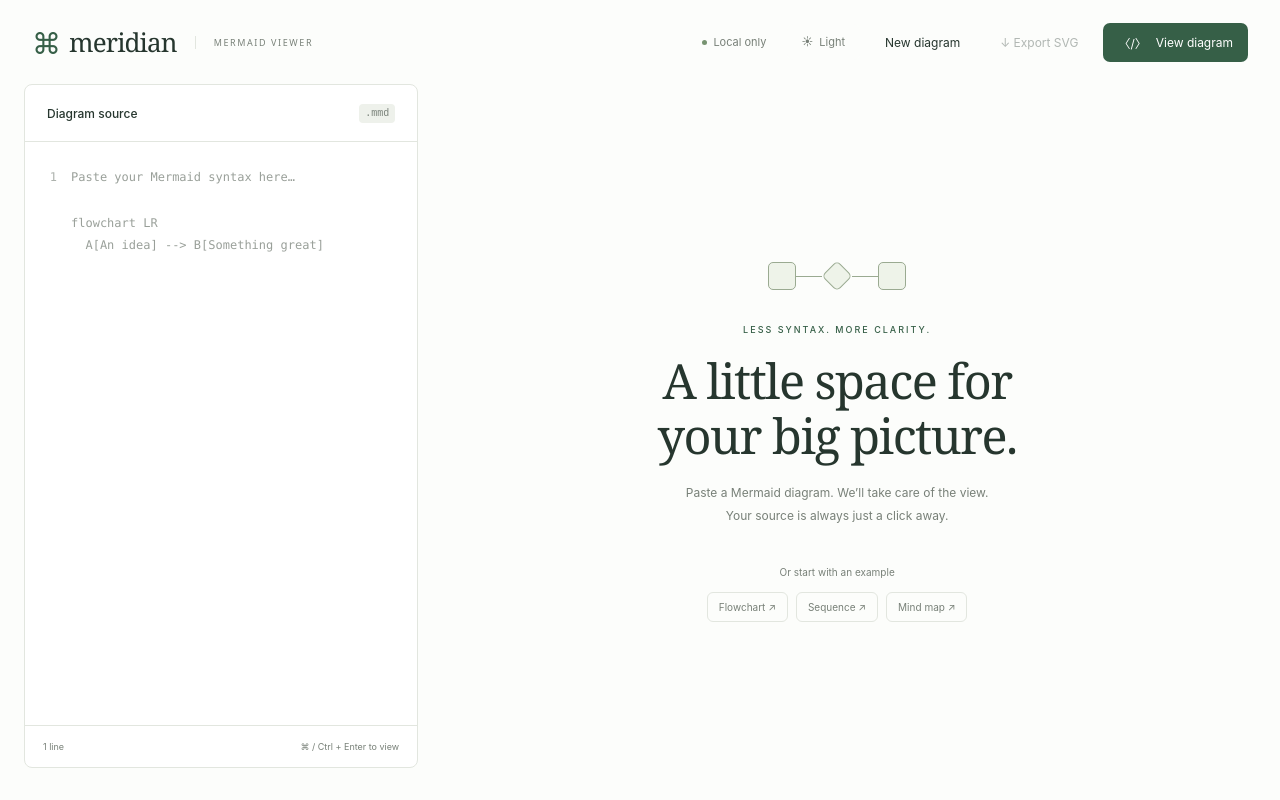
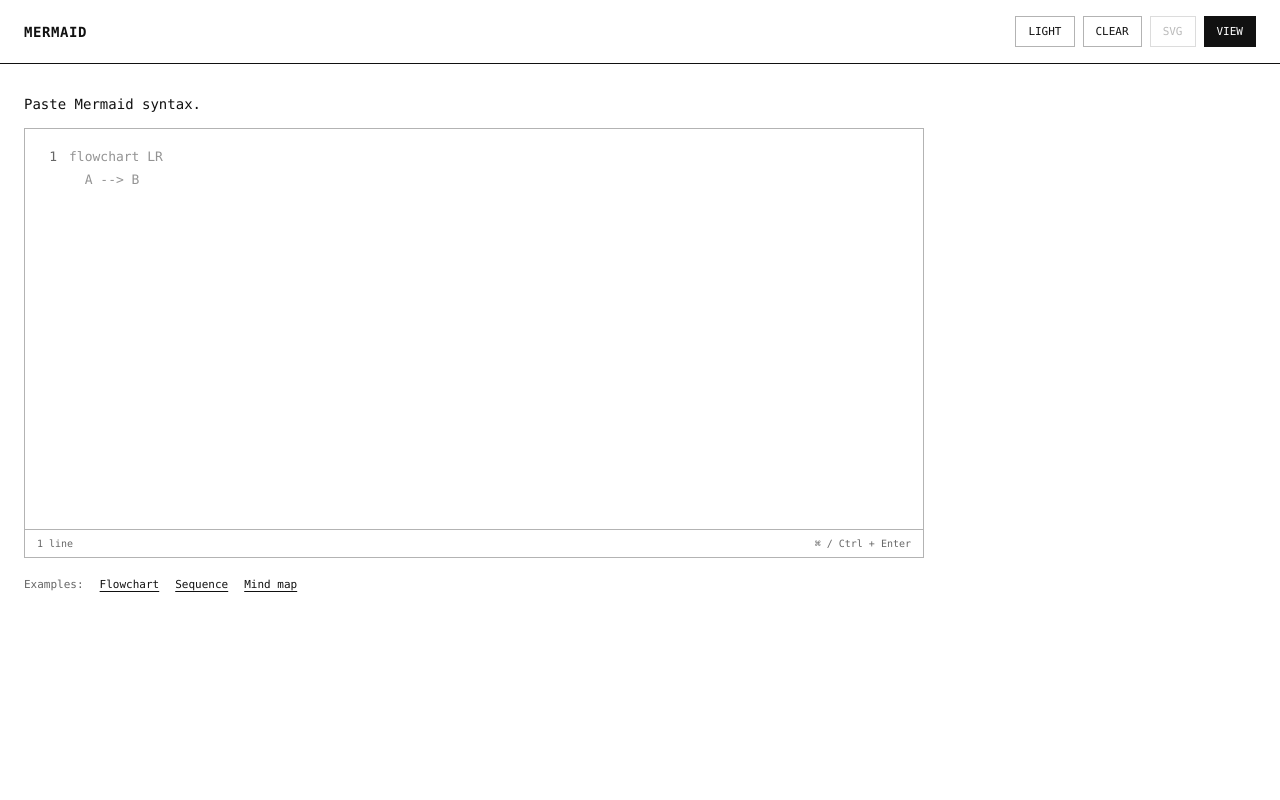
Before and after one commit to nabn/mermaid-viewer, a website built with Vite: page index.html in a window 1280 px wide. Built offline with nearby package versions, Linux system fonts and the light colour scheme.

Commit message:
Use minimal monochrome UI and follow device theme

```diff
--- a/index.html
+++ b/index.html
@@ -3,41 +3,36 @@
   <head>
     <meta charset="UTF-8" />
     <meta name="viewport" content="width=device-width, initial-scale=1.0" />
-    <meta name="theme-color" content="#f7f8f5" />
-    <title>Meridian — Mermaid viewer</title>
+    <meta name="theme-color" content="#ffffff" />
+    <title>Mermaid</title>
   </head>
   <body>
     <div id="app">
       <header class="toolbar">
-        <a class="brand" href="./" aria-label="Meridian home"><span class="brand-mark">⌘</span> meridian <span class="brand-caption">MERMAID VIEWER</span></a>
+        <a class="brand" href="./" aria-label="Mermaid home">MERMAID</a>
         <div class="actions">
-          <span class="local-badge"><i></i> Local only</span>
-          <button id="theme" class="theme-badge" aria-label="Switch to dark theme">☀ <span>Light</span></button>
-          <button id="new" class="quiet" title="Clear diagram and start again">New diagram</button>
-          <button id="export" class="quiet" disabled>↓ <span>Export SVG</span></button>
-          <button id="toggle" class="primary" aria-controls="editor" aria-expanded="true"><span aria-hidden="true">〈/〉</span> <span id="toggle-label">View diagram</span></button>
+          <button id="theme" aria-label="Switch to dark theme">LIGHT</button>
+          <button id="new" title="Clear source">CLEAR</button>
+          <button id="export" aria-label="Export SVG" disabled>SVG</button>
+          <button id="toggle" aria-label="Toggle source" aria-controls="editor" aria-expanded="true" aria-keyshortcuts="Meta+Enter Control+Enter"><span id="toggle-label">VIEW</span></button>
         </div>
       </header>
       <main id="workspace" class="workspace editing empty">
         <aside id="editor" class="editor">
-          <div class="panel-heading"><span>Diagram source</span><span class="file-type">.mmd</span></div>
-          <div class="editor-body"><div id="line-numbers" aria-hidden="true">1</div><textarea id="source" spellcheck="false" autocapitalize="off" autocomplete="off" aria-label="Mermaid diagram source" placeholder="Paste your Mermaid syntax here…&#10;&#10;flowchart LR&#10;  A[An idea] --> B[Something great]"></textarea></div>
-          <div id="error" class="error" role="status" hidden></div>
-          <div class="editor-footer"><span id="line-count">1 line</span><span>⌘ / Ctrl + Enter to view</span></div>
+          <label class="panel-heading" for="source"><span class="paste-label">Paste Mermaid syntax.</span><span class="source-label">SOURCE</span></label>
+          <div class="source-box">
+            <div class="editor-body"><div id="line-numbers" aria-hidden="true">1</div><textarea id="source" spellcheck="false" autocapitalize="off" autocomplete="off" aria-label="Mermaid diagram source" placeholder="flowchart LR&#10;  A --> B"></textarea></div>
+            <div id="error" class="error" role="status" hidden></div>
+            <div class="editor-meta"><span id="line-count">1 line</span><span>⌘ / Ctrl + Enter</span></div>
+          </div>
+          <div id="empty-state" class="examples"><span>Examples:</span><button data-example="flowchart">Flowchart</button><button data-example="sequence">Sequence</button><button data-example="mindmap">Mind map</button></div>
         </aside>
         <section class="canvas" aria-label="Diagram preview">
-          <div id="empty-state" class="empty-state">
-            <div class="diagram-glyph" aria-hidden="true"><span></span><b></b><span></span><b></b><span></span></div>
-            <p class="eyebrow">LESS SYNTAX. MORE CLARITY.</p>
-            <h1>A little space for<br>your big picture.</h1>
-            <p class="intro">Paste a Mermaid diagram. We’ll take care of the view.<br>Your source is always just a click away.</p>
-            <div class="examples"><span>Or start with an example</span><div><button data-example="flowchart">Flowchart ↗</button><button data-example="sequence">Sequence ↗</button><button data-example="mindmap">Mind map ↗</button></div></div>
-          </div>
           <div id="diagram" tabindex="0" aria-label="Rendered diagram" hidden></div>
           <div id="preview-error" class="preview-error" role="status" hidden></div>
         </section>
       </main>
-      <span id="status" class="sr-only" role="status">Ready when you are</span>
+      <span id="status" class="sr-only" role="status">Paste Mermaid syntax.</span>
     </div>
     <script type="module" src="/src/main.ts"></script>
   </body>
--- a/src/main.ts
+++ b/src/main.ts
@@ -13,37 +13,26 @@ let autoPreview = true;
 let lastSVG = '';
 let timer: ReturnType<typeof setTimeout>;
 
-function saved(key: string) {
-  try { return localStorage.getItem(key); } catch { return null; }
-}
-function save(key: string, value: string) {
-  try { localStorage.setItem(key, value); } catch { /* Theme persistence is optional. */ }
-}
-
 const examples: Record<string, string> = {
   flowchart: `flowchart LR
-  A([An idea]) --> B[Make a little space]
-  B --> C{See the big picture}
-  C -->|Refine| B
-  C -->|Ready| D([Bring it to life])`,
+  A[Request] --> B{Cached?}
+  B -->|Yes| C[Response]
+  B -->|No| D[Fetch]
+  D --> C`,
   sequence: `sequenceDiagram
-  participant You
-  participant Meridian
-  You->>Meridian: Paste a Mermaid diagram
-  Meridian-->>You: A clearer picture
-  You->>Meridian: Make a small change
-  Meridian-->>You: Updated, instantly`,
+  participant Client
+  participant Server
+  Client->>Server: GET /items
+  Server-->>Client: 200 OK`,
   mindmap: `mindmap
-  root((A good idea))
-    Explore
-      Ask questions
-      Connect the dots
-    Create
-      Start small
-      Keep it simple
-    Share
-      Tell a story
-      Make it clear`,
+  root((Project))
+    Client
+      Views
+      State
+    Server
+      API
+      Database
+    Tests`,
 };
 
 function setEditing(value: boolean) {
@@ -51,7 +40,7 @@ function setEditing(value: boolean) {
   $('editor').hidden = !value;
   workspace.classList.toggle('editing', value);
   toggle.setAttribute('aria-expanded', String(value));
-  $('toggle-label').textContent = value ? 'View diagram' : 'Edit source';
+  $('toggle-label').textContent = value ? 'VIEW' : 'SOURCE';
   if (value) source.focus();
   else diagram.focus();
 }
@@ -78,12 +67,12 @@ function update(allowFlip = false) {
     workspace.classList.add('empty');
     exportButton.disabled = true;
     lastSVG = '';
-    $('status').textContent = 'Ready when you are';
+    $('status').textContent = 'Paste Mermaid syntax.';
     return;
   }
   try {
     const result = render(text, {
-      fontFamily: 'system-ui, sans-serif', fontSize: 15, padding: 32,
+      fontFamily: 'monospace', fontFamilyMono: 'monospace', fontSize: 14, padding: 24,
       autoDirection: false, images: false, links: false,
     });
     diagram.innerHTML = result.svg;
@@ -101,9 +90,9 @@ function update(allowFlip = false) {
     const message = error instanceof Error ? error.message : String(error);
     errorBox.textContent = message;
     errorBox.hidden = false;
-    $('status').textContent = lastSVG ? '● Syntax needs attention · showing last valid diagram' : '● Syntax needs attention';
+    $('status').textContent = lastSVG ? 'Syntax error. Showing last valid diagram.' : 'Syntax error.';
     if (!editing) {
-      $('preview-error').textContent = 'This source needs a small fix. Open Edit source to see the details.';
+      $('preview-error').textContent = 'Syntax error. Open SOURCE for details.';
       $('preview-error').hidden = false;
     }
   }
@@ -135,7 +124,7 @@ document.addEventListener('keydown', (event) => {
   }
 });
 $('new').addEventListener('click', () => {
-  if (source.value.trim() && !window.confirm('Start a new diagram? This replaces your current local draft.')) return;
+  if (source.value.trim() && !window.confirm('Clear source?')) return;
   clearTimeout(timer);
   source.value = '';
   autoPreview = true;
@@ -153,13 +142,14 @@ for (const button of document.querySelectorAll<HTMLButtonElement>('[data-example
 
 function setTheme(theme: string) {
   document.documentElement.dataset.theme = theme;
-  $('theme').innerHTML = theme === 'dark' ? '☾ <span>Dark</span>' : '☀ <span>Light</span>';
+  $('theme').textContent = theme.toUpperCase();
+  document.querySelector('meta[name="theme-color"]')?.setAttribute('content', theme === 'dark' ? '#111111' : '#ffffff');
   $('theme').setAttribute('aria-label', `Switch to ${theme === 'dark' ? 'light' : 'dark'} theme`);
-  save('meridian-theme', theme);
 }
 $('theme').addEventListener('click', () => setTheme(document.documentElement.dataset.theme === 'dark' ? 'light' : 'dark'));
-const initialTheme = saved('meridian-theme');
-setTheme(initialTheme === 'dark' ? 'dark' : 'light');
+const deviceTheme = window.matchMedia('(prefers-color-scheme: dark)');
+setTheme(deviceTheme.matches ? 'dark' : 'light');
+deviceTheme.addEventListener('change', event => setTheme(event.matches ? 'dark' : 'light'));
 
 exportButton.addEventListener('click', () => {
   if (!lastSVG) return;
--- a/src/style.css
+++ b/src/style.css
@@ -1,88 +1,73 @@
 :root {
-  font-family: Inter, -apple-system, BlinkMacSystemFont, 'Segoe UI', sans-serif;
+  font-family: 'SFMono-Regular', Consolas, 'Liberation Mono', monospace;
+  font-size: 13px;
   color-scheme: light;
-  --page: #fcfdfb; --canvas: #fcfdfb; --panel: #ffffff; --text: #26362e;
-  --muted: #788078; --border: #e2e6df; --soft: #eef1eb; --accent: #365f47;
-  --accent-text: #ffffff; --dots: #dce2d7; --error: #ad443c;
-  --pele-bg: #fcfdfb; --pele-fg: #26362e; --pele-muted: #727e73;
-  --pele-line: #6b826e; --pele-surface: #eef3e9; --pele-surface-alt: #e5ecdf;
-  --pele-border: #9aaa91; --pele-accent: #365f47; --pele-critical: #b0443c; --pele-error: #ad443c;
-  --pele-series-1: #527d64; --pele-series-2: #a67942; --pele-series-3: #6d799e; --pele-series-4: #af6861;
-  --pele-series-5: #538788; --pele-series-6: #a08c40; --pele-series-7: #93769b; --pele-series-8: #8d7663;
+  --page: #ffffff; --text: #111111; --muted: #666666; --border: #b3b3b3; --soft: #f2f2f2; --error: #b42318;
+  --pele-bg: #ffffff; --pele-fg: #111111; --pele-muted: #666666;
+  --pele-line: #333333; --pele-surface: #f5f5f5; --pele-surface-alt: #e8e8e8;
+  --pele-border: #555555; --pele-accent: #111111; --pele-critical: #b42318; --pele-error: #b42318;
+  --pele-series-1: #333333; --pele-series-2: #777777; --pele-series-3: #555555; --pele-series-4: #999999;
+  --pele-series-5: #444444; --pele-series-6: #888888; --pele-series-7: #666666; --pele-series-8: #aaaaaa;
+  --pele-radius: 0px;
 }
 :root[data-theme='dark'] {
   color-scheme: dark;
-  --page: #1c221e; --canvas: #1c221e; --panel: #202722; --text: #e0e8dd;
-  --muted: #97a393; --border: #323c33; --soft: #2a342c; --accent: #a4c599;
-  --accent-text: #1c2b20; --dots: #354135; --error: #ed9f94;
-  --pele-bg: #1c221e; --pele-fg: #e0e8dd; --pele-muted: #a4b09f;
-  --pele-line: #98b18e; --pele-surface: #2d3a2c; --pele-surface-alt: #253024;
-  --pele-border: #71876a; --pele-accent: #b0cf9f; --pele-critical: #ed9f94; --pele-error: #ed9f94;
-  --pele-series-1: #8bb79a; --pele-series-2: #d0a36c; --pele-series-3: #9caad1; --pele-series-4: #d8978f;
-  --pele-series-5: #88b9bb; --pele-series-6: #c5b46c; --pele-series-7: #ba9bc3; --pele-series-8: #bda18a;
+  --page: #111111; --text: #eeeeee; --muted: #aaaaaa; --border: #666666; --soft: #222222; --error: #ff8a80;
+  --pele-bg: #111111; --pele-fg: #eeeeee; --pele-muted: #aaaaaa;
+  --pele-line: #cccccc; --pele-surface: #222222; --pele-surface-alt: #333333;
+  --pele-border: #aaaaaa; --pele-accent: #eeeeee; --pele-critical: #ff8a80; --pele-error: #ff8a80;
+  --pele-series-1: #dddddd; --pele-series-2: #999999; --pele-series-3: #bbbbbb; --pele-series-4: #777777;
+  --pele-series-5: #cccccc; --pele-series-6: #888888; --pele-series-7: #aaaaaa; --pele-series-8: #666666;
 }
 * { box-sizing: border-box; }
 body { margin: 0; background: var(--page); color: var(--text); }
-button, a, textarea { -webkit-tap-highlight-color: transparent; }
-button { font: inherit; cursor: pointer; color: inherit; }
-button:disabled { opacity: .35; cursor: not-allowed; }
-button:not(:disabled):active { transform: scale(.97); }
-button:focus-visible, a:focus-visible, #diagram:focus-visible { outline: 2px solid var(--accent); outline-offset: 4px; }
+button, textarea { font: inherit; color: inherit; }
+button { cursor: pointer; background: transparent; border: 1px solid var(--border); border-radius: 0; }
+button:disabled { color: var(--muted); opacity: .45; cursor: not-allowed; }
+button:not(:disabled):hover { background: var(--soft); }
+button:not(:disabled):active { background: var(--text); color: var(--page); }
+button:focus-visible, a:focus-visible, #diagram:focus-visible { outline: 2px solid var(--text); outline-offset: 3px; }
 [hidden] { display: none !important; }
-#app { min-height: 100dvh; display: flex; flex-direction: column; }
-.toolbar { min-height: 84px; padding: 0 32px; display: flex; align-items: center; justify-content: space-between; gap: 20px; }
-.brand { color: var(--text); text-decoration: none; font-family: Georgia, serif; font-size: 26px; letter-spacing: -.9px; display: flex; align-items: center; gap: 9px; white-space: nowrap; }
-.brand-mark { font: 29px system-ui; color: var(--accent); }
-.brand-caption { font: 9px system-ui; letter-spacing: 1.6px; color: var(--muted); border-left: 1px solid var(--border); margin-left: 9px; padding-left: 18px; }
-.actions { display: flex; align-items: center; gap: 10px; font-size: 12px; }
-.actions button { border-radius: 7px; padding: 10px 14px; border: 1px solid transparent; white-space: nowrap; }
-.quiet { background: transparent; }
-.quiet:hover { background: var(--soft); }
-.primary { background: var(--accent); color: var(--accent-text); display: flex; gap: 9px; align-items: center; }
-.local-badge { display: flex; align-items: center; gap: 6px; color: var(--muted); font-size: 11px; padding-right: 10px; }
-.local-badge i { width: 5px; height: 5px; background: #779371; border-radius: 50%; display: inline-block; }
-.workspace { flex: 1; margin: 0 24px; display: grid; grid-template-columns: minmax(0, 1fr); align-items: start; }
-.workspace.empty { align-items: stretch; }
-.workspace.editing { grid-template-columns: minmax(280px, 32%) minmax(0, 1fr); }
-.editor { position: sticky; top: 16px; height: calc(100dvh - 116px); min-height: 280px; min-width: 0; background: var(--panel); border: 1px solid var(--border); border-radius: 8px; display: flex; flex-direction: column; overflow: hidden; }
-.panel-heading { height: 57px; display: flex; justify-content: space-between; align-items: center; padding: 0 22px; border-bottom: 1px solid var(--border); font-size: 12px; font-weight: 550; }
-.file-type { font: 10px ui-monospace, monospace; color: var(--muted); background: var(--soft); padding: 4px 6px; border-radius: 4px; }
-.editor-body { display: flex; flex: 1; min-height: 0; padding-top: 24px; }
-#line-numbers { width: 46px; flex-shrink: 0; text-align: right; padding-right: 14px; color: var(--muted); opacity: .6; white-space: pre; overflow: hidden; user-select: none; }
-textarea, #line-numbers { font: 12px/1.9 'SFMono-Regular', Consolas, 'Liberation Mono', monospace; }
-textarea { flex: 1; min-width: 0; resize: none; background: transparent; color: var(--text); border: 0; outline: 0; padding: 0 20px 24px 0; white-space: pre; tab-size: 2; }
-textarea::placeholder { color: var(--muted); opacity: .75; }
-.editor-footer { padding: 15px 18px; display: flex; justify-content: space-between; gap: 8px; font-size: 9px; color: var(--muted); border-top: 1px solid var(--border); }
-.error { color: var(--error); padding: 16px; max-height: 180px; overflow: auto; border-top: 1px solid var(--border); font: 11px/1.6 ui-monospace, monospace; white-space: pre-wrap; overflow-wrap: anywhere; }
-.canvas { min-width: 0; display: flex; flex-direction: column; }
-.theme-badge { pointer-events: auto; border: 1px solid var(--border); border-radius: 6px; background: var(--canvas); padding: 6px 9px; font-size: 11px; color: var(--muted); display: flex; gap: 6px; }
-.empty-state { margin: auto; text-align: center; padding: 76px 20px; }
-.diagram-glyph { display: flex; align-items: center; justify-content: center; margin-bottom: 34px; }
-.diagram-glyph span { width: 28px; height: 28px; border: 1px solid var(--pele-border); border-radius: 5px; background: var(--pele-surface); }
-.diagram-glyph span:nth-of-type(2) { transform: rotate(45deg); width: 22px; height: 22px; margin: 0 4px; }
-.diagram-glyph b { width: 26px; height: 1px; background: var(--pele-border); }
-.eyebrow { font-size: 9px; font-weight: 550; letter-spacing: 2px; color: var(--accent); }
-h1 { font: normal clamp(32px, 3.8vw, 52px)/1.12 Georgia, serif; letter-spacing: -1.5px; margin: 18px 0 20px; }
-.intro { font-size: 12px; line-height: 1.9; color: var(--muted); }
-.examples { margin-top: 38px; font-size: 10px; color: var(--muted); }
-.examples > div { display: flex; justify-content: center; gap: 8px; margin-top: 14px; }
-.examples button { border: 1px solid var(--border); background: var(--canvas); border-radius: 6px; padding: 8px 11px; font-size: 10px; }
-.examples button:hover, .theme-badge:hover { background: var(--soft); }
-#diagram { width: 100%; padding: 24px 40px 64px; }
+#app { min-height: 100dvh; }
+.toolbar { min-height: 64px; padding: 12px 24px; display: flex; align-items: center; justify-content: space-between; gap: 16px; border-bottom: 1px solid var(--text); }
+.brand { color: inherit; text-decoration: none; font-size: 14px; font-weight: 700; letter-spacing: .04em; }
+.actions { display: flex; gap: 8px; }
+.actions button { padding: 8px 12px; font-size: 11px; }
+#toggle[aria-expanded='true'] { background: var(--text); border-color: var(--text); color: var(--page); }
+.workspace { margin: 0 24px; display: grid; grid-template-columns: minmax(0, 1fr); align-items: start; }
+.workspace.editing { grid-template-columns: minmax(280px, 32%) minmax(0, 1fr); gap: 24px; }
+.workspace.empty.editing { grid-template-columns: minmax(0, 1fr); max-width: 900px; }
+.workspace.empty .canvas { display: none; }
+.editor { position: sticky; top: 16px; min-width: 0; margin: 32px 0; }
+.panel-heading { display: block; margin-bottom: 16px; font-size: 11px; }
+.paste-label { display: none; }
+.empty .paste-label { display: inline; font-size: 14px; }
+.empty .source-label { display: none; }
+.source-box { border: 1px solid var(--border); }
+.editor-body { display: flex; height: clamp(240px, 50dvh, 560px); padding-top: 16px; }
+#line-numbers { width: 44px; flex-shrink: 0; padding-right: 12px; text-align: right; color: var(--muted); white-space: pre; overflow: hidden; user-select: none; }
+textarea, #line-numbers { font: inherit; line-height: 1.8; }
+textarea { flex: 1; min-width: 0; resize: none; background: transparent; border: 0; outline: 0; padding: 0 16px 16px 0; white-space: pre; tab-size: 2; }
+.source-box:focus-within { border-color: var(--text); outline: 1px solid var(--text); }
+textarea::placeholder { color: var(--muted); opacity: .7; }
+.editor-meta { border-top: 1px solid var(--border); padding: 8px 12px; display: flex; justify-content: space-between; gap: 8px; font-size: 10px; color: var(--muted); }
+.error { padding: 12px; max-height: 180px; overflow: auto; border-top: 1px solid var(--border); color: var(--error); font-size: 12px; line-height: 1.6; white-space: pre-wrap; overflow-wrap: anywhere; }
+.examples { margin-top: 16px; display: flex; align-items: center; flex-wrap: wrap; gap: 8px 16px; font-size: 11px; color: var(--muted); }
+.examples button { border: 0; padding: 4px 0; text-decoration: underline; text-underline-offset: 3px; color: var(--text); }
+.canvas { min-width: 0; }
+#diagram { width: 100%; padding: 32px 0 64px; }
 #diagram > svg { display: block; height: auto; max-width: 100%; margin: 0 auto; }
-.preview-error { margin: 0 20px 24px; padding: 12px; text-align: center; background: var(--panel); color: var(--error); border: 1px solid var(--border); border-radius: 7px; font-size: 12px; }
+.preview-error { margin: 0 0 24px; padding: 12px; background: var(--page); color: var(--error); border: 1px solid var(--error); font-size: 12px; }
 .sr-only { position: absolute; width: 1px; height: 1px; padding: 0; margin: -1px; overflow: hidden; clip-path: inset(50%); white-space: nowrap; border: 0; }
-@media (max-width: 1000px) { .brand-caption, .local-badge { display: none; } .toolbar { padding: 0 24px; } }
 @media (max-width: 680px) {
-  .toolbar { padding: 0 14px; min-height: 68px; gap: 8px; }
-  .brand { font-size: 21px; } .brand-mark { display: none; }
-  .actions { gap: 2px; font-size: 11px; } .actions button { padding: 9px 8px; }
-  #export span, #theme span, #toggle > span[aria-hidden] { display: none; }
-  .workspace { margin: 0 10px; }
-  .workspace.editing { grid-template-columns: 1fr; gap: 16px; }
-  .editor { position: static; height: 340px; }
-  .empty.editing { grid-template-rows: 1fr; } .empty.editing .canvas { display: none; }
-  .empty.editing .editor::after { content: 'Paste Mermaid syntax above to open your diagram.'; padding: 20px; font-size: 11px; color: var(--muted); }
-  #diagram { padding: 20px 14px 40px; }
-  .panel-heading { height: 42px; } .editor-body { padding-top: 14px; }
+  .toolbar { min-height: 56px; padding: 10px 12px; gap: 8px; }
+  .brand { font-size: 12px; }
+  .actions { gap: 4px; }
+  .actions button { padding: 7px 8px; font-size: 10px; }
+  .workspace { margin: 0 12px; }
+  .workspace.editing { grid-template-columns: minmax(0, 1fr); gap: 0; }
+  .editor { position: static; margin: 24px 0 0; }
+  .editor-body { height: 280px; }
+  .examples { gap: 8px 12px; }
+  #diagram { padding: 24px 0 40px; }
 }
```
Also changed, not shown: tests/viewer.spec.ts (+24 -6 lines), README.md.
